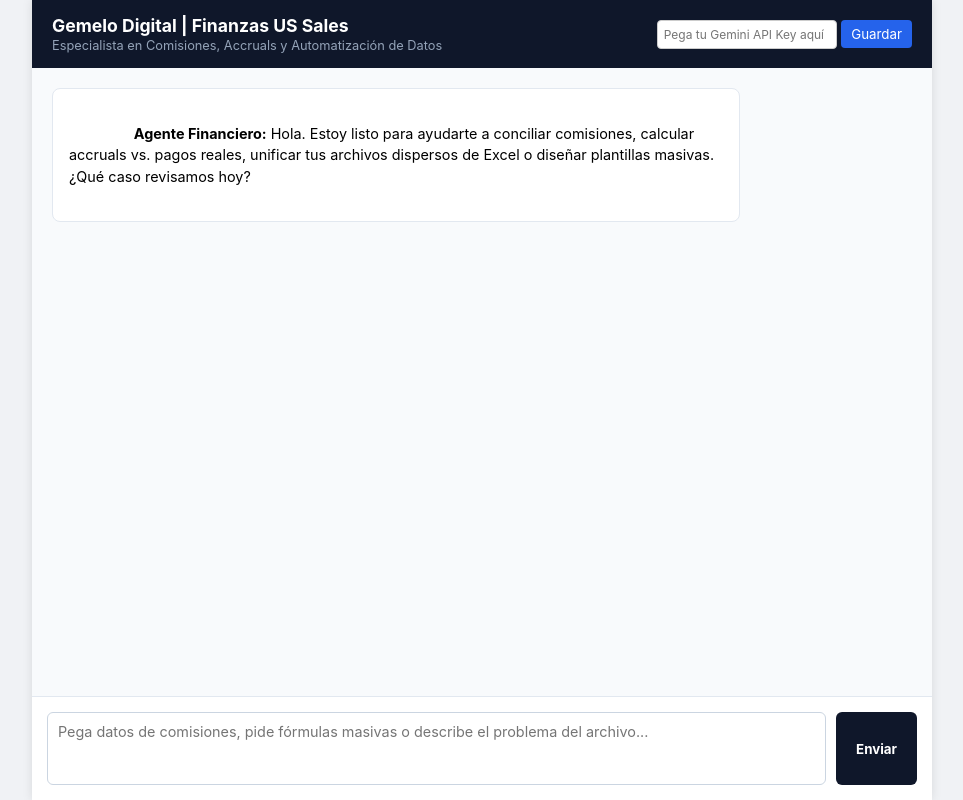
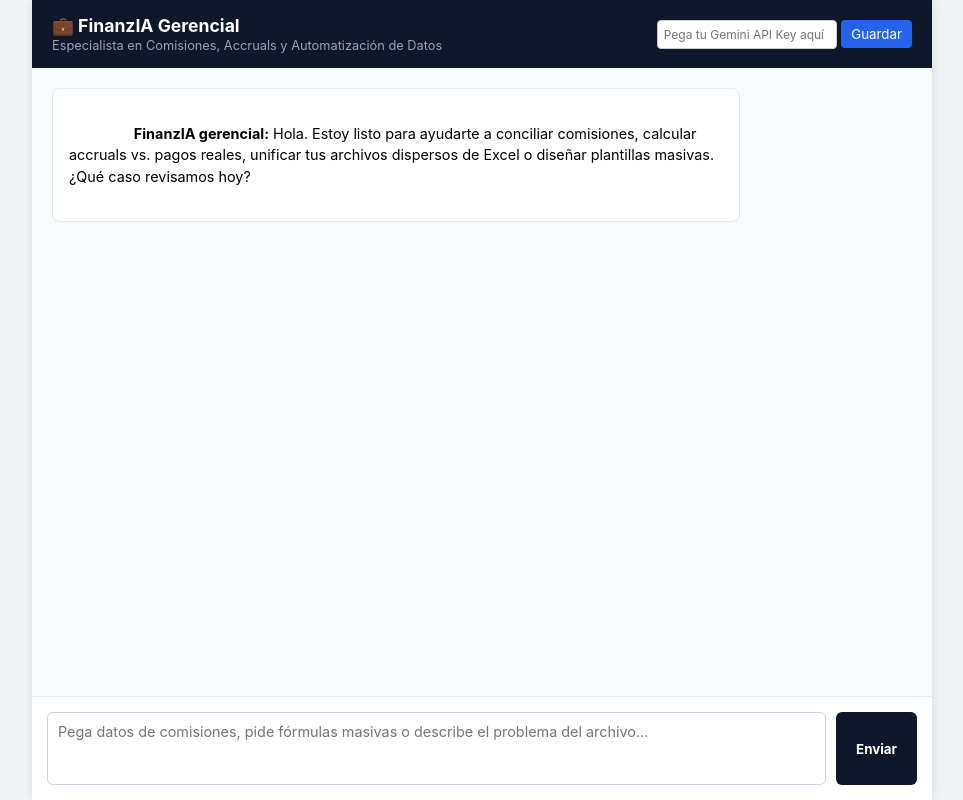
Before and after one commit to mariafemo22-png/agente-fincore, a plain HTML site: page index.html in a window 1280 px wide. Shown: the whole page, without its empty margins (158-1121 px from the left). Drawn offline with Linux system fonts and the light colour scheme.

Commit message:
Update index.html

```diff
--- a/index.html
+++ b/index.html
@@ -3,14 +3,14 @@
 <head>
     <meta charset="UTF-8">
     <meta name="viewport" content="width=device-width, initial-scale=1.0">
-    <title>Gemelo Digital - Senior Financial Analyst</title>
+    <title>FinanzIA Gerencial - Agente Financiero IA</title>
     <link rel="stylesheet" href="style.css">
 </head>
 <body>
     <div class="chat-container">
         <header>
             <div class="header-info">
-                <h2>Gemelo Digital | Finanzas US Sales</h2>
+                <h2>💼 FinanzIA Gerencial</h2>
                 <p>Especialista en Comisiones, Accruals y Automatización de Datos</p>
             </div>
             <div class="api-key-box">
@@ -21,7 +21,7 @@
 
         <main id="chatBox" class="chat-box">
             <div class="message agent">
-                <strong>Agente Financiero:</strong> Hola. Estoy listo para ayudarte a conciliar comisiones, calcular accruals vs. pagos reales, unificar tus archivos dispersos de Excel o diseñar plantillas masivas. ¿Qué caso revisamos hoy?
+                <strong>FinanzIA gerencial:</strong> Hola. Estoy listo para ayudarte a conciliar comisiones, calcular accruals vs. pagos reales, unificar tus archivos dispersos de Excel o diseñar plantillas masivas. ¿Qué caso revisamos hoy?
             </div>
         </main>
 
```
